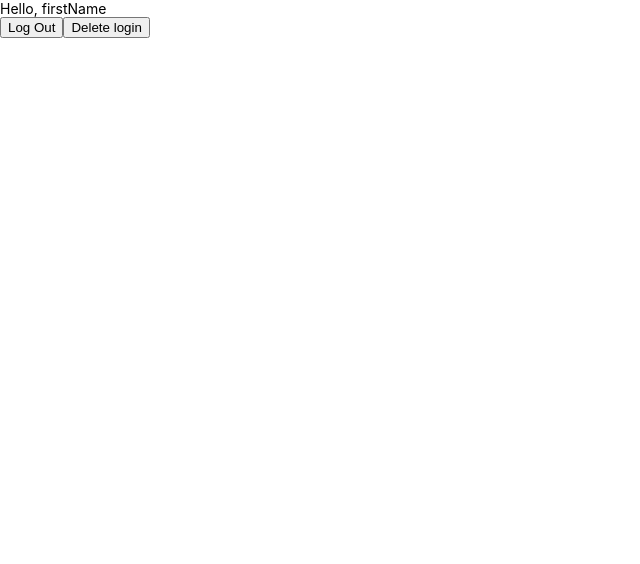
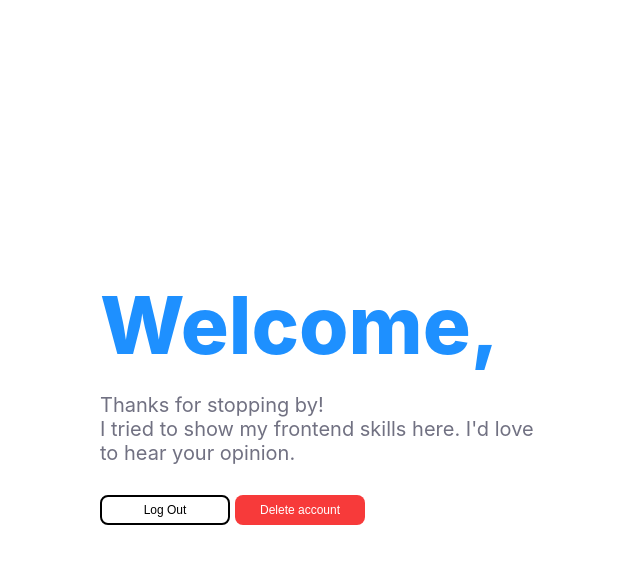
Before and after one commit to riqulasialid/techTask, an Angular app in the folder techTask/: page /hello-page in a window 1280 px wide. Shown: the top 564 px of the page, without its empty margins (0-640 px from the left). Built offline with nearby package versions, Linux system fonts and the light colour scheme; sample sign-in values are in the browser's storage.

Commit message:
done needs more styles

```diff
--- a/techTask/src/app/hello-page/hello-page.component.html
+++ b/techTask/src/app/hello-page/hello-page.component.html
@@ -1,5 +1,16 @@
 <div id="page-layout">
-  <header>Hello, {{ "firstName" }}</header>
-  <button (click)="onLogout()">Log Out</button>
-  <button (click)="onDeleteAccount()">Delete login</button>
+  <div class="flex-block">
+    <header>
+      <div class="blue-text">Welcome,</div>
+      <div>{{ currentUser.firstName }}</div>
+    </header>
+    <div class="subtitle">
+      Thanks for stopping by!<br />I tried to show my frontend skills here. I'd
+      love to hear your opinion.
+    </div>
+  </div>
+  <div class="buttons">
+    <button (click)="onLogout()" class="logout">Log Out</button>
+    <button (click)="onDeleteAccount()" class="delete">Delete account</button>
+  </div>
 </div>
--- a/techTask/src/app/hello-page/hello-page.component.scss
+++ b/techTask/src/app/hello-page/hello-page.component.scss
@@ -1,3 +1,61 @@
 #page-layout {
   color: black;
+
+  display: flex;
+  flex-direction: column;
+  justify-content: center;
+  height: 100vh;
+
+  margin-left: 100px;
 }
+
+header {
+  font-size: 80px;
+  font-weight: 800;
+}
+
+.blue-text {
+  color: #1e90ff;
+}
+
+.subtitle {
+  color: #717182;
+  font-size: 20px;
+  width: 450px;
+}
+
+.flex-block {
+  display: flex;
+  flex-direction: column;
+  gap: 20px;
+
+  margin-bottom: 20px;
+}
+
+button {
+  width: 130px;
+  height: 30px;
+  background-color: black;
+  color: white;
+  border: none;
+  border-radius: 8px;
+
+  margin-top: 10px;
+
+  font-size: 12px;
+}
+
+.delete {
+  background-color: rgb(247, 58, 58);
+}
+
+.logout {
+  background-color: transparent;
+  border: 2px solid black;
+  color: black;
+}
+
+.buttons {
+  display: flex;
+  gap: 5px;
+}
```
